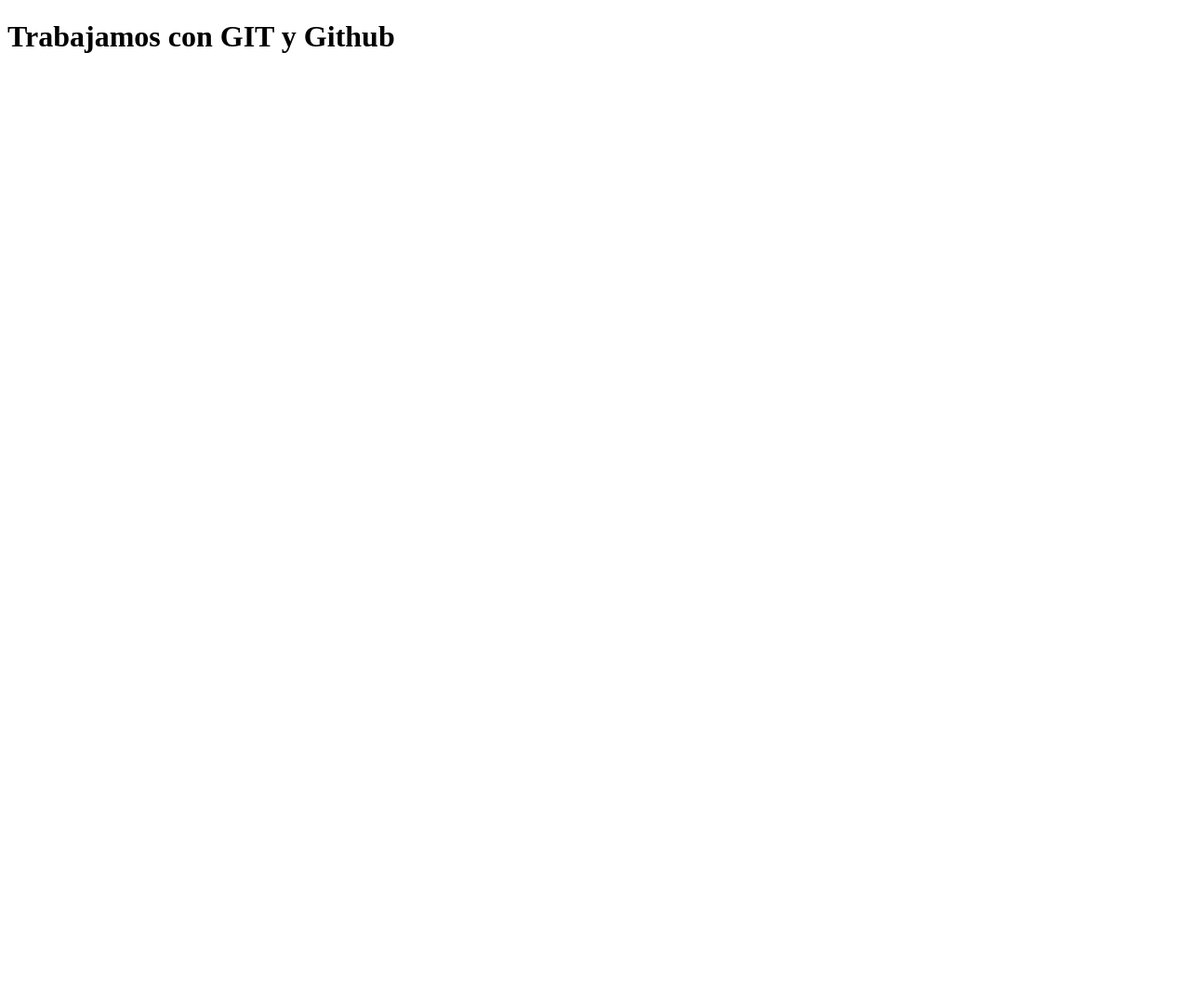
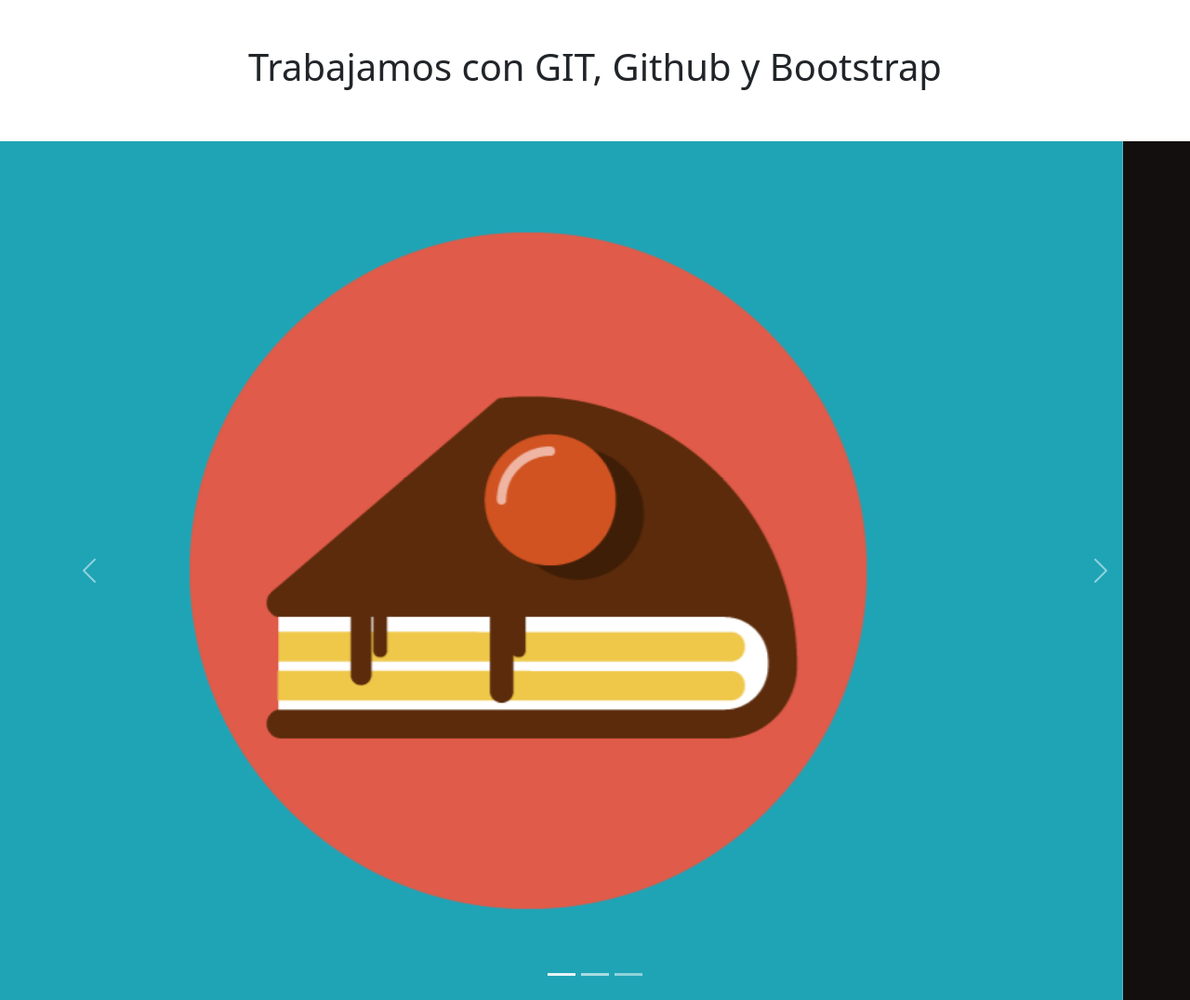
Before and after one commit to rodrigozungri/after-github-bootstrap, a plain HTML site: page index.html in a window 1280 px wide. Shown: the whole page at 93% size. Before the commit the page ends 800 px from the top, so only its background shows below. Drawn offline with nearby package versions, Linux system fonts and the light colour scheme.

Commit message:
agregamos carousel de img

```diff
--- a/index.html
+++ b/index.html
@@ -4,11 +4,44 @@
     <meta charset="UTF-8">
     <meta http-equiv="X-UA-Compatible" content="IE=edge">
     <meta name="viewport" content="width=device-width, initial-scale=1.0">
-    <title>Repositorio y Bootstrap</title>
+    <title>Repositorios y Bootstrap</title>
+    <link href="https://cdn.jsdelivr.net/npm/bootstrap@5.1.3/dist/css/bootstrap.min.css" rel="stylesheet" integrity="sha384-1BmE4kWBq78iYhFldvKuhfTAU6auU8tT94WrHftjDbrCEXSU1oBoqyl2QvZ6jIW3" crossorigin="anonymous">
 </head>
 <body>
 
-    <h1>Trabajamos con GIT y Github</h1>
+    <div class="container-fluid text-center py-5">
+        <h1>Trabajamos con GIT, Github y Bootstrap</h1>
+    </div>
 
+    <div id="carouselExampleIndicators" class="carousel slide" data-bs-ride="carousel">
+        <div class="carousel-indicators">
+          <button type="button" data-bs-target="#carouselExampleIndicators" data-bs-slide-to="0" class="active" aria-current="true" aria-label="Slide 1"></button>
+          <button type="button" data-bs-target="#carouselExampleIndicators" data-bs-slide-to="1" aria-label="Slide 2"></button>
+          <button type="button" data-bs-target="#carouselExampleIndicators" data-bs-slide-to="2" aria-label="Slide 3"></button>
+        </div>
+        <div class="carousel-inner">
+          <div class="carousel-item active">
+            <img src="./img/cake.png" class="d-block w-100" alt="cake">
+          </div>
+          <div class="carousel-item">
+            <img src="./img/circus.png" class="d-block w-100" alt="circus">
+          </div>
+          <div class="carousel-item">
+            <img src="./img/game.png" class="d-block w-100" alt="game">
+          </div>
+        </div>
+        <button class="carousel-control-prev" type="button" data-bs-target="#carouselExampleIndicators" data-bs-slide="prev">
+          <span class="carousel-control-prev-icon" aria-hidden="true"></span>
+          <span class="visually-hidden">Previous</span>
+        </button>
+        <button class="carousel-control-next" type="button" data-bs-target="#carouselExampleIndicators" data-bs-slide="next">
+          <span class="carousel-control-next-icon" aria-hidden="true"></span>
+          <span class="visually-hidden">Next</span>
+        </button>
+      </div>
+
+
+
+    <script src="https://cdn.jsdelivr.net/npm/bootstrap@5.1.3/dist/js/bootstrap.bundle.min.js" integrity="sha384-ka7Sk0Gln4gmtz2MlQnikT1wXgYsOg+OMhuP+IlRH9sENBO0LRn5q+8nbTov4+1p" crossorigin="anonymous"></script>
 </body>
 </html>
```
Also changed, not shown: img/cake.png (added), img/circus.png (added), img/game.png (added), 2 other files.
